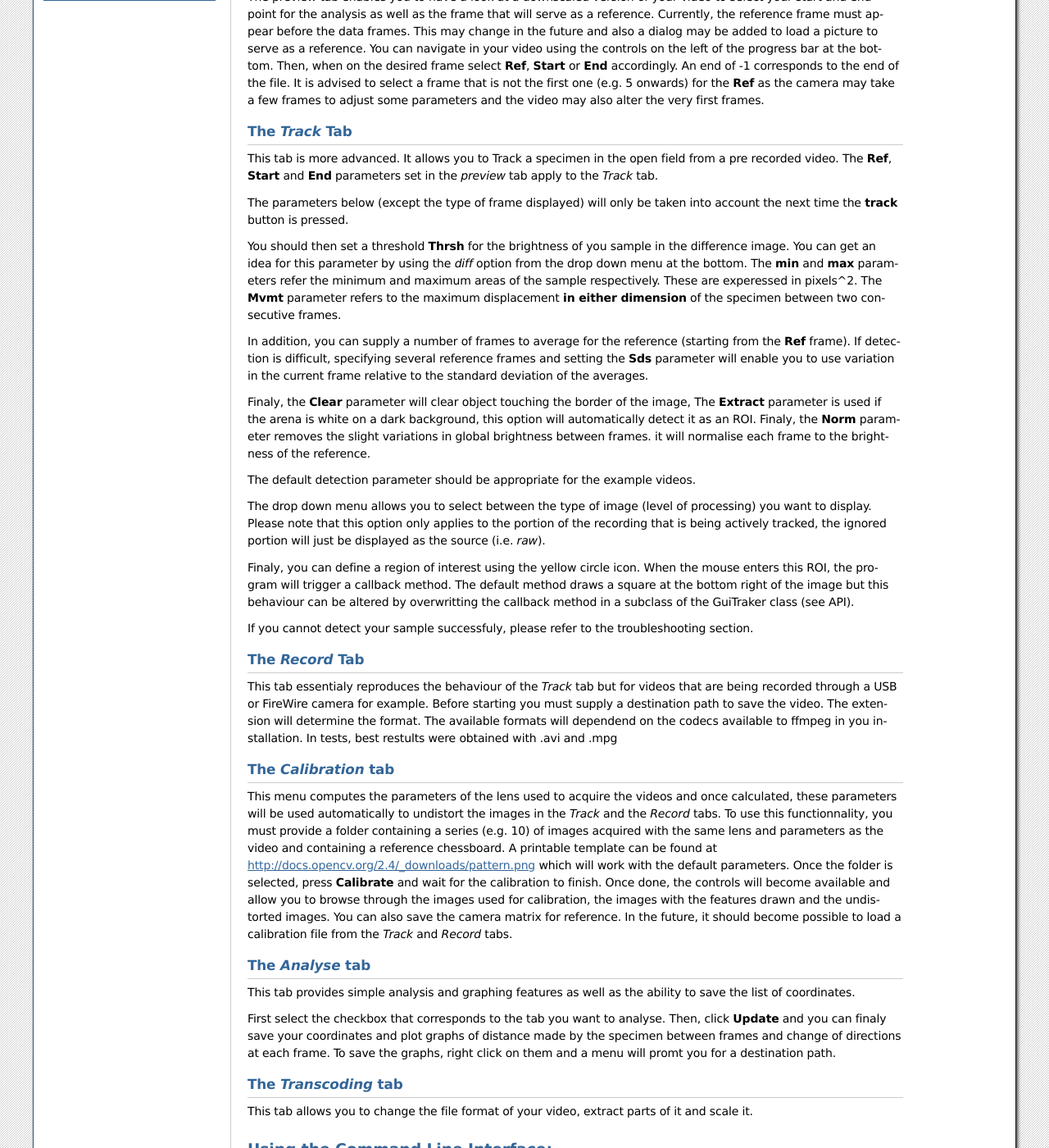
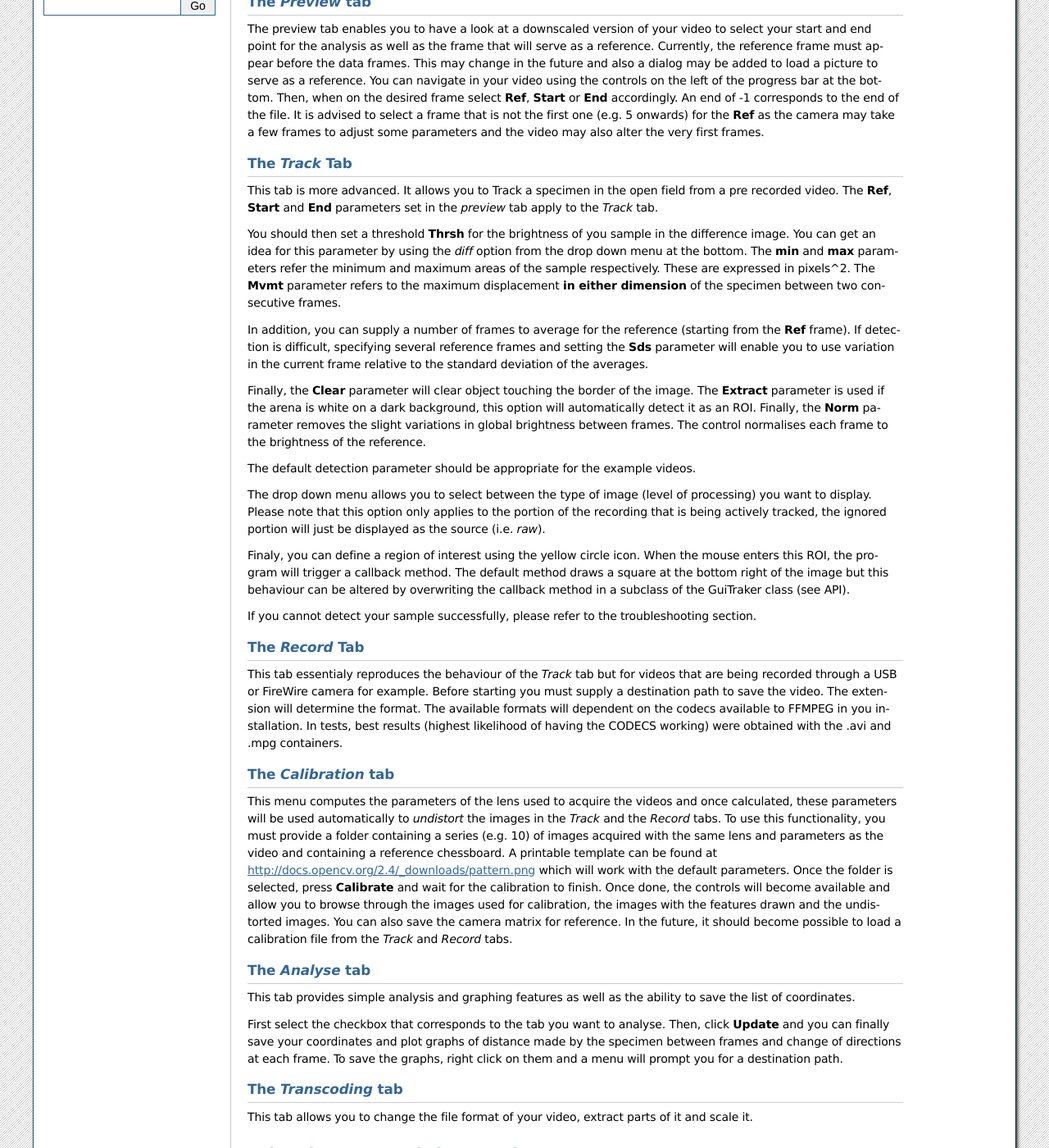
Before and after one commit to SainsburyWellcomeCentre/Pyper, a Sphinx documentation site: the page built from doc/source/usage.rst, in a window 1280 px wide and 1400 px high, scrolled down 642 px. Shown: the whole window at 82% size. Built offline with Sphinx 7.4.7, drawn with Linux system fonts in a browser that asks for light colours; formulas are drawn with MathJax 3; some of the changed text lies outside the part shown.

Commit message:
More documentation update for v2.0

```diff
--- a/doc/source/api.rst
+++ b/doc/source/api.rst
@@ -1,7 +1,8 @@
 =====================
 API (For programmers)
 =====================
-Only public methods and the constructor are documented here
+
+Only public methods and the constructor are documented here.
 
 The core
 --------
--- a/doc/source/usage.rst
+++ b/doc/source/usage.rst
@@ -2,78 +2,122 @@
 Usage
 =====
 
-This software can be used in different ways. You can use the graphical interface, the command line interface (from the terminal) or import the modules from a python interpreter.
+This software can be used in different ways.
+You can use the graphical interface, the command line interface (from the terminal)
+or import the modules from a python interpreter.
 
 Using the Graphical interface:
 ------------------------------
 
 To use the Graphical interface, start a terminal window and then:
 
-Change your working directory to that of the source of the program (subfolder src). This must fit your installation folder. For example if user rcajal downloaded on the desktop:
+Change your working directory to that of the source of the program.
+This must fit your installation folder. For example if you downloaded pyper on the desktop:
 
 .. code-block:: bash
 
-    cd ~/Desktop/pyperMotionTracking/src
+    cd ~/Desktop/pyper
 
 Then actually launch the program:
 
 .. code-block:: bash
 
-    python tracking_gui.py
+    python pyper/tracking_gui.py
 
-When using the graphical interface, hovering over buttons and other elements should display tooltips explaining what these do.
+When using the graphical interface, hovering over buttons and other elements should display tooltips explaining
+what these do.
 
-You are greeted by the *welcome* tab. To navigate between functionalities, please select a corresponding tab on the left.
-The *Preview* and *Track* tabs require a video to analyse to be loaded. To do so, use the *file* menu or the standard open shortcut on your platform. The record tab will pop up without a camera attached but will require one to select the path to save the video. The *analysis* tab requires to have performed the tracking or recording step before use.
+You are greeted by the *welcome* tab. To navigate between functions, please select a corresponding tab on the left.
+The *Preview* and *Track* tabs require a video to analyse to be loaded.
+To do so, use the *file* menu or the standard open shortcut on your platform.
+The record tab will pop up without a camera attached but will require one to select the path to save the video.
+The *analysis* tab requires to have performed the tracking or recording step before use.
 
 Please note never input empty parameters in the number fields as these are checked for valid numbers.
+
+Getting help
+^^^^^^^^^^^^
 
 The *Preview* tab
 ^^^^^^^^^^^^^^^^^
 
-The preview tab enables you to have a look at a downscaled version of your video to select your start and end point for the analysis as well as the frame that will serve as a reference. Currently, the reference frame must appear before the data frames. This may change in the future and also a dialog may be added to load a picture to serve as a reference.
-You can navigate in your video using the controls on the left of the progress bar at the bottom. Then, when on the desired frame select **Ref**, **Start** or **End** accordingly. An end of -1 corresponds to the end of the file.
-It is advised to select a frame that is not the first one (e.g. 5 onwards) for the **Ref** as the camera may take a few frames to adjust some parameters and the video may also alter the very first frames.
+The preview tab enables you to have a look at a downscaled version of your video to select your start and end point
+for the analysis as well as the frame that will serve as a reference.
+Currently, the reference frame must appear before the data frames.
+This may change in the future and also a dialog may be added to load a picture to serve as a reference.
+You can navigate in your video using the controls on the left of the progress bar at the bottom.
+Then, when on the desired frame select **Ref**, **Start** or **End** accordingly.
+An end of -1 corresponds to the end of the file.
+It is advised to select a frame that is not the first one (e.g. 5 onwards) for the **Ref** as the camera may take a few
+frames to adjust some parameters and the video may also alter the very first frames.
 
 The *Track* Tab
 ^^^^^^^^^^^^^^^
 
-This tab is more advanced. It allows you to Track a specimen in the open field from a pre recorded video. The **Ref**, **Start** and **End** parameters set in the *preview* tab apply to the *Track* tab.
+This tab is more advanced. It allows you to Track a specimen in the open field from a pre recorded video.
+The **Ref**, **Start** and **End** parameters set in the *preview* tab apply to the *Track* tab.
 
-The parameters below (except the type of frame displayed) will only be taken into account the next time the **track** button is pressed.
+You should then set a threshold **Thrsh** for the brightness of you sample in the difference image.
+You can get an idea for this parameter by using the *diff* option from the drop down menu at the bottom.
+The **min** and **max** parameters refer the minimum and maximum areas of the sample respectively.
+These are expressed in pixels^2. The **Mvmt** parameter refers to the maximum displacement **in either dimension**
+of the specimen between two consecutive frames.
 
-You should then set a threshold **Thrsh** for the brightness of you sample in the difference image. You can get an idea for this parameter by using the *diff* option from the drop down menu at the bottom. The **min** and **max** parameters refer the minimum and maximum areas of the sample respectively. These are experessed in pixels^2. The **Mvmt** parameter refers to the maximum displacement **in either dimension** of the specimen between two consecutive frames.
+In addition, you can supply a number of frames to average for the reference (starting from the **Ref** frame).
+If detection is difficult, specifying several reference frames and setting the **Sds** parameter will enable you
+to use variation in the current frame relative to the standard deviation of the averages.
 
-In addition, you can supply a number of frames to average for the reference (starting from the **Ref** frame). If detection is difficult, specifying several reference frames and setting the **Sds** parameter will enable you to use variation in the current frame relative to the standard deviation of the averages.
-
-Finaly, the **Clear** parameter will clear object touching the border of the image, The **Extract** parameter is used if the arena is white on a dark background, this option will automatically detect it as an ROI. Finaly, the **Norm** parameter removes the slight variations in global brightness between frames. it will normalise each frame to the brightness of the reference.
+Finally, the **Clear** parameter will clear object touching the border of the image.
+The **Extract** parameter is used if the arena is white on a dark background,
+this option will automatically detect it as an ROI.
+Finally, the **Norm** parameter removes the slight variations in global brightness between frames.
+The control normalises each frame to the brightness of the reference.
 
 The default detection parameter should be appropriate for the example videos.
 
-The drop down menu allows you to select between the type of image (level of processing) you want to display. Please note that this option only applies to the portion of the recording that is being actively tracked, the ignored portion will just be displayed as the source (i.e. *raw*).
+The drop down menu allows you to select between the type of image (level of processing) you want to display.
+Please note that this option only applies to the portion of the recording that is being actively tracked,
+the ignored portion will just be displayed as the source (i.e. *raw*).
 
-Finaly, you can define a region of interest using the yellow circle icon. When the mouse enters this ROI, the program will trigger a callback method. The default method draws a square at the bottom right of the image but this behaviour can be altered by overwritting the callback method in a subclass of the GuiTraker class (see API).
+Finaly, you can define a region of interest using the yellow circle icon. When the mouse enters this ROI,
+the program will trigger a callback method.
+The default method draws a square at the bottom right of the image but this behaviour can be altered by overwriting
+the callback method in a subclass of the GuiTraker class (see API).
 
-If you cannot detect your sample successfuly, please refer to the troubleshooting section.
+If you cannot detect your sample successfully, please refer to the troubleshooting section.
 
 The *Record* Tab
 ^^^^^^^^^^^^^^^^
 
-This tab essentialy reproduces the behaviour of the *Track* tab but for videos that are being recorded through a USB or FireWire camera for example. Before starting you must supply a destination path to save the video. The extension will determine the format. The available formats will dependend on the codecs available to ffmpeg in you installation. In tests, best restults were obtained with .avi and .mpg
+This tab essentialy reproduces the behaviour of the *Track* tab but for videos that are being recorded through a USB
+or FireWire camera for example. Before starting you must supply a destination path to save the video.
+The extension will determine the format.
+The available formats will dependent on the codecs available to FFMPEG in you installation.
+In tests, best results (highest likelihood of having the CODECS working) were obtained with the .avi and .mpg containers.
 
 The *Calibration* tab
 ^^^^^^^^^^^^^^^^^^^^^
 
-This menu computes the parameters of the lens used to acquire the videos and once calculated, these parameters will be used automatically to undistort the images in the *Track* and the *Record* tabs.
-To use this functionnality, you must provide a folder containing a series (e.g. 10) of images acquired with the same lens and parameters as the video and containing a reference chessboard. A printable template can be found at http://docs.opencv.org/2.4/_downloads/pattern.png which will work with the default parameters.
-Once the folder is selected, press **Calibrate** and wait for the calibration to finish. Once done, the controls will become available and allow you to browse through the images used for calibration, the images with the features drawn and the undistorted images. You can also save the camera matrix for reference. In the future, it should become possible to load a calibration file from the *Track* and *Record* tabs.
+This menu computes the parameters of the lens used to acquire the videos and once calculated,
+these parameters will be used automatically to *undistort* the images in the *Track* and the *Record* tabs.
+To use this functionality, you must provide a folder containing a series (e.g. 10) of images acquired with the same lens
+and parameters as the video and containing a reference chessboard.
+A printable template can be found at http://docs.opencv.org/2.4/_downloads/pattern.png
+which will work with the default parameters.
+Once the folder is selected, press **Calibrate** and wait for the calibration to finish.
+Once done, the controls will become available and allow you to browse through the images used for calibration,
+the images with the features drawn and the undistorted images. You can also save the camera matrix for reference.
+In the future, it should become possible to load a calibration file from the *Track* and *Record* tabs.
 
 The *Analyse* tab
 ^^^^^^^^^^^^^^^^^
 
 This tab provides simple analysis and graphing features as well as the ability to save the list of coordinates.
 
-First select the checkbox that corresponds to the tab you want to analyse. Then, click **Update** and you can finaly save your coordinates and plot graphs of distance made by the specimen between frames and change of directions at each frame. To save the graphs, right click on them and a menu will promt you for a destination path.
+First select the checkbox that corresponds to the tab you want to analyse.
+Then, click **Update** and you can finally save your coordinates and plot graphs
+of distance made by the specimen between frames and change of directions at each frame.
+To save the graphs, right click on them and a menu will prompt you for a destination path.
 
 The *Transcoding* tab
 ^^^^^^^^^^^^^^^^^^^^^
```
Also changed, not shown: README.rst (+37 -5 lines), doc/source/gettingStarted.rst (deleted, +0 -59 lines), doc/source/getting_started.rst (added, +129 -0 lines), doc/source/index.rst (+7 -5 lines), doc/source/installation.rst (+56 -26 lines), doc/source/troubleshooting.rst (renamed from doc/source/troubleShooting.rst, +19 -4 lines), doc/source/example_capture.gif (renamed from doc/source/exampleCapture.gif), doc/source/mouse_in_roi_screenshot.jpg (renamed from doc/source/mouseInRoiScreenShot.jpg), doc/source/mouse_through_roi_screenshot.jpg (renamed from doc/source/mouseThroughRoiScreenShot.jpg).
